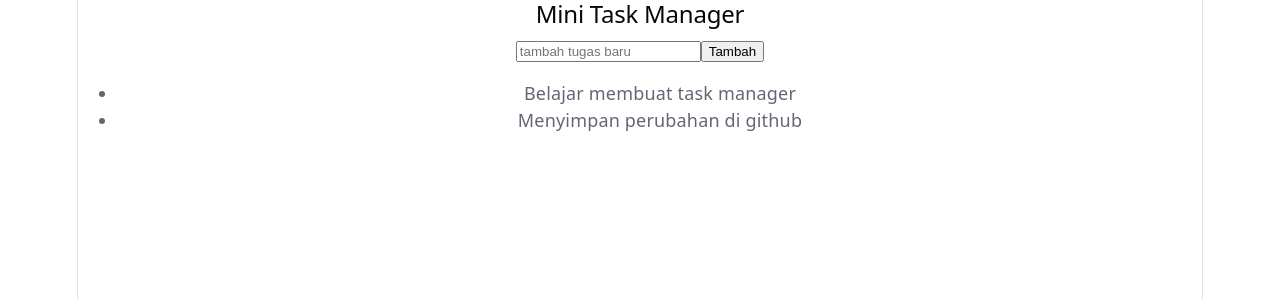
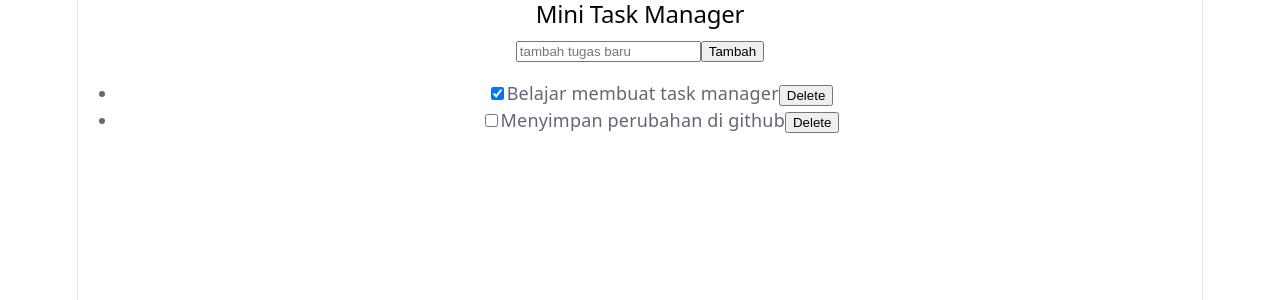
Before and after one commit to syams-savero/React, a React (Vite) app: page / in a window 1280 px wide. Both pictures are taken after a click on the button "Cek task manager". Shown: the top 300 px of the page. Built offline with nearby package versions, Linux system fonts and the light colour scheme.

Commit message:
add: delete button

```diff
--- a/src/taskManager.jsx
+++ b/src/taskManager.jsx
@@ -13,13 +13,27 @@ export default function TaskManager() {
     setText('');
   }
 
+  function handleDone(id) {
+  setTasks(tasks.map((t) => t.id === id ? {...t, done: !t.done } : t))
+  }
+
+  function handleDelete(id) {
+    setTasks(tasks.filter((t) => t.id !== id))
+  }
+
   return (
   <div>
     <h2>Mini Task Manager</h2>
     <input type="text" placeholder="tambah tugas baru" value={text} onChange={(e) => setText(e.target.value)}/>
     <button onClick={handleAdd}>Tambah</button>
     <ul>
-        {tasks.map((task) => (<li key={task.id}>{task.text}</li>))}
+        {tasks.map((task) => (<li key={task.id}>
+          <label>
+            <input type="checkbox" checked={task.done} onChange={() => handleDone(task.id)} />
+            <span>{task.text}</span>
+          </label>
+            <button onClick={() => handleDelete(task.id)}>Delete</button>
+          </li>))}
     </ul>
   </div>
   );
```
